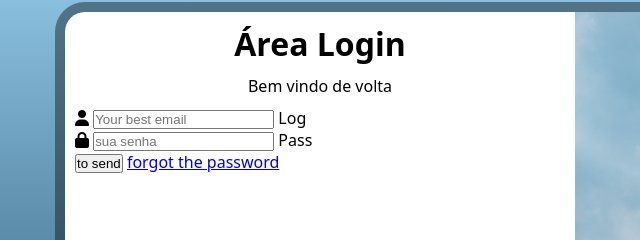
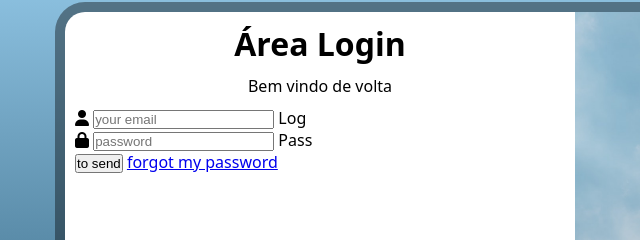
Before and after one commit to NayIubriniz/Projeto-Login, a plain HTML site: page index.html in a window 1280 px wide. Shown: the part 138-378 px from the top of the page, 65-705 px from the left. Drawn offline with Linux system fonts and the light colour scheme.

Commit message:
form.atl

```diff
--- a/estilos/style.css
+++ b/estilos/style.css
@@ -38,7 +38,7 @@ section#login{
     box-shadow: 0px 0px 0px 10px rgba(0, 0, 0, 0.397);
 
     transition: width .3s, height .3s;
-    -moz-transition-timing-function: ease;
+    transition-timing-function: ease;
 }
 section#login div#img{
     display: block;
--- a/index.html
+++ b/index.html
@@ -13,27 +13,29 @@
     <main>
         <section id="login">
             <div id="img">
-
+                <!--Aqui vai as imagens nas css-->
             </div>
             <div id="form">
                 <h1>Área Login</h1>
                 <p>Bem vindo de volta</p>
-                <form action="login" method="post" autocomplete="on">
+                <form action="login.php" method="post" autocomplete="on">
+                <div class="campo">
+                    <i class="fa-solid fa-user"></i>
+                    <input type="email" name="login" id="ilogin" required autocomplete="email" placeholder="your email" maxlength="30">
+                    <label for="email">Log</label>
+                </div>
+
+
                     <div class="campo">
-                        <i class="fa-solid fa-user"></i></label>
-                        <input type="email" name="login" id="ilogin" placeholder="Your best email" autocomplete="email" required maxlength="30">
-                        <label for="login">Log</label>
+                        <i class="fa-solid fa-lock"></i>
+                        <input type="password" name="pass" id="ipass" required autocomplete="current-password" placeholder="password" minlength="8" maxlength="10">
+                        <label for="password">Pass</label>
                     </div>
-                    <div>
-                        <i class="fa-solid fa-lock"></i></label>
-                        <input type="password" name="pass" id="ipass" placeholder="sua senha" autocomplete="current-password" required minlength="8" maxlength="10">
-                        <label for="login">Pass</label>
-                    </div>
-                    <input type="submit" value="to send">
-                    <a href="esqueci.html">
-                        forgot the password
-                    </a>
-                </form>
+
+
+                <input type="submit" value="to send">
+                <a href="esqueci.html">forgot my password</a>
+            </form>
             </div>
         </section>
     </main>
```
